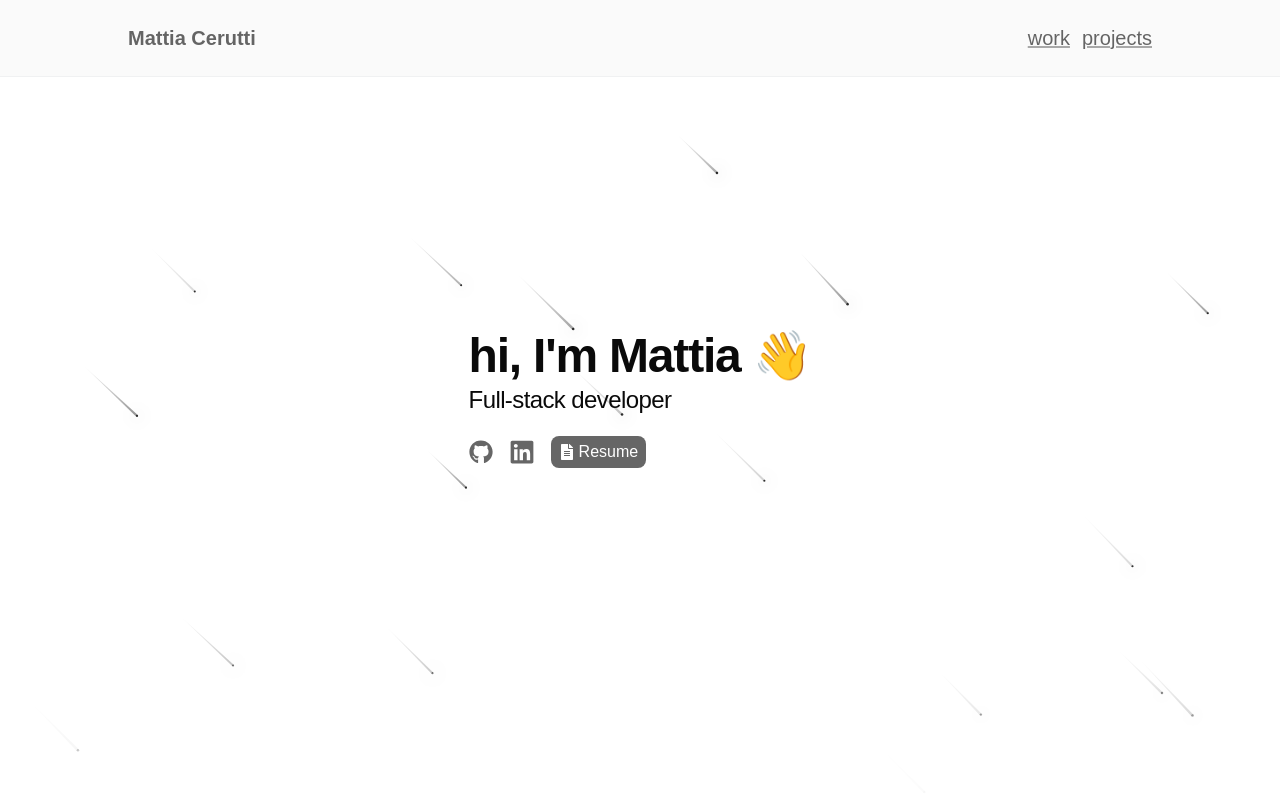
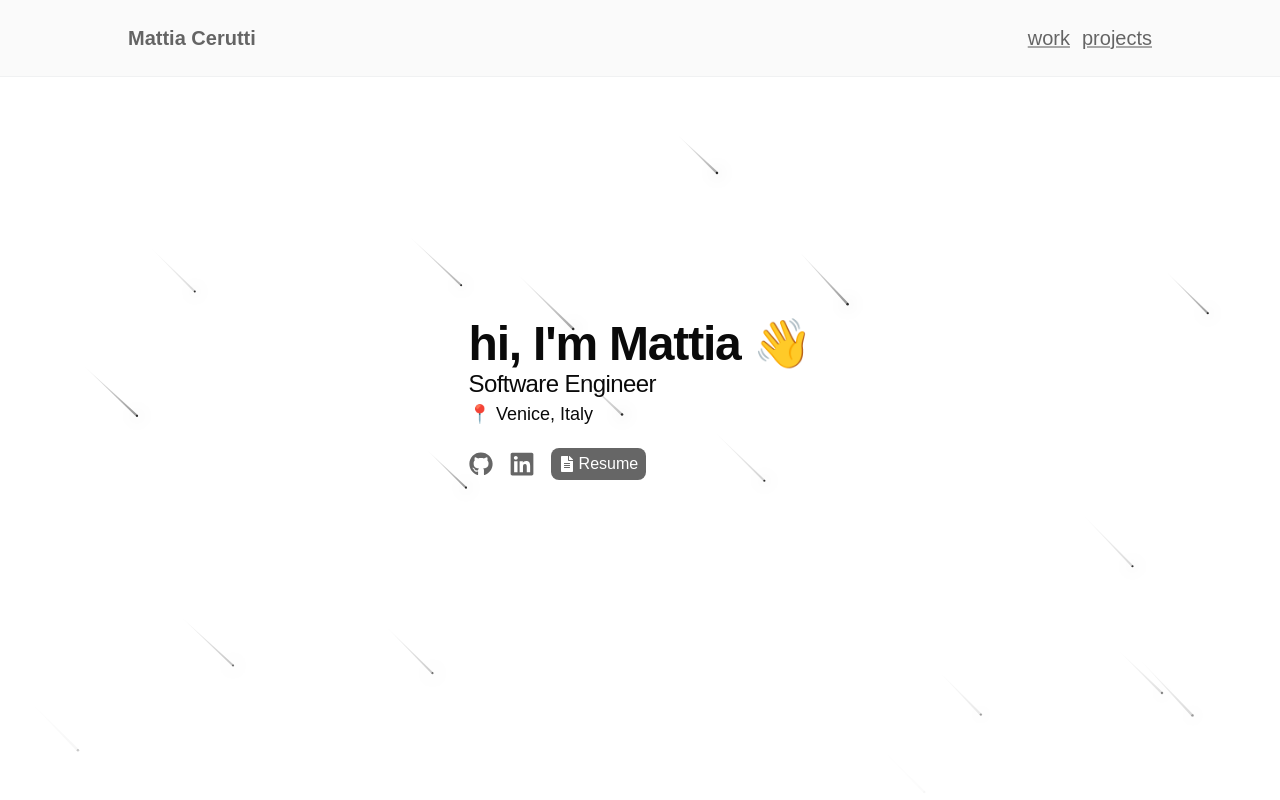
Before and after one commit to mattiacerutti/portfolio, a Next.js app: page / in a window 1280 px wide. Shown: the top 800 px of the page. Built offline with nearby package versions, Linux system fonts and the light colour scheme.

Commit message:
feat: add location in hero section

```diff
--- a/src/sections/hero.tsx
+++ b/src/sections/hero.tsx
@@ -1,26 +1,36 @@
 import React from "react";
 import Link from "next/link";
-import {FaGithub} from "react-icons/fa";
-import {FaLinkedin} from "react-icons/fa";
-import {FaFileAlt} from "react-icons/fa";
+import { FaGithub } from "react-icons/fa";
+import { FaLinkedin } from "react-icons/fa";
+import { FaFileAlt } from "react-icons/fa";
 
 import CometBackground from "../components/comet-background";
 import VerticalReveal from "../components/animations/vertical-reveal";
 import HorizontalReveal from "../components/animations/horizontal-reveal";
 import H1 from "../components/typography/h1";
 import H3 from "@/components/typography/h3";
+import P from "@/components/typography/p";
 
 export default function Hero() {
   return (
     <CometBackground>
       <div className="flex flex-col items-start justify-center h-screen gap-5 w-fit">
-        <div className="flex flex-col gap-1">
-          <H1>
-            <VerticalReveal>hi, I&apos;m Mattia 👋</VerticalReveal>
-          </H1>
-          <H3 className="!font-normal">
-            <VerticalReveal delay={0.1}>Full-stack developer</VerticalReveal>
-          </H3>
+        <div className="flex flex-col">
+          <VerticalReveal>
+            <H1>
+              hi, I&apos;m Mattia 👋
+            </H1>
+          </VerticalReveal>
+          <VerticalReveal delay={0.1}>
+            <H3 className="!font-normal">
+              Software Engineer
+            </H3>
+          </VerticalReveal>
+          <VerticalReveal delay={0.2}>
+            <P>
+              📍 Venice, Italy
+            </P>
+          </VerticalReveal>
         </div>
 
         <HorizontalReveal className="flex items-center gap-4">
```
